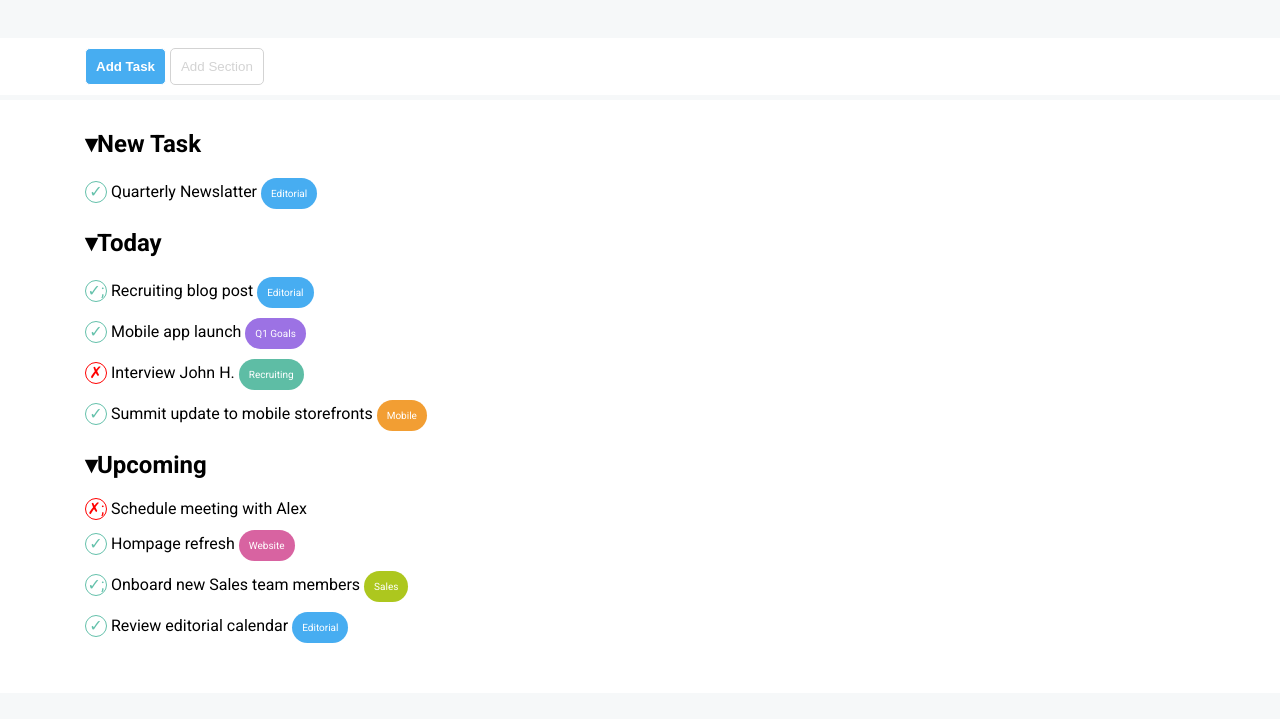
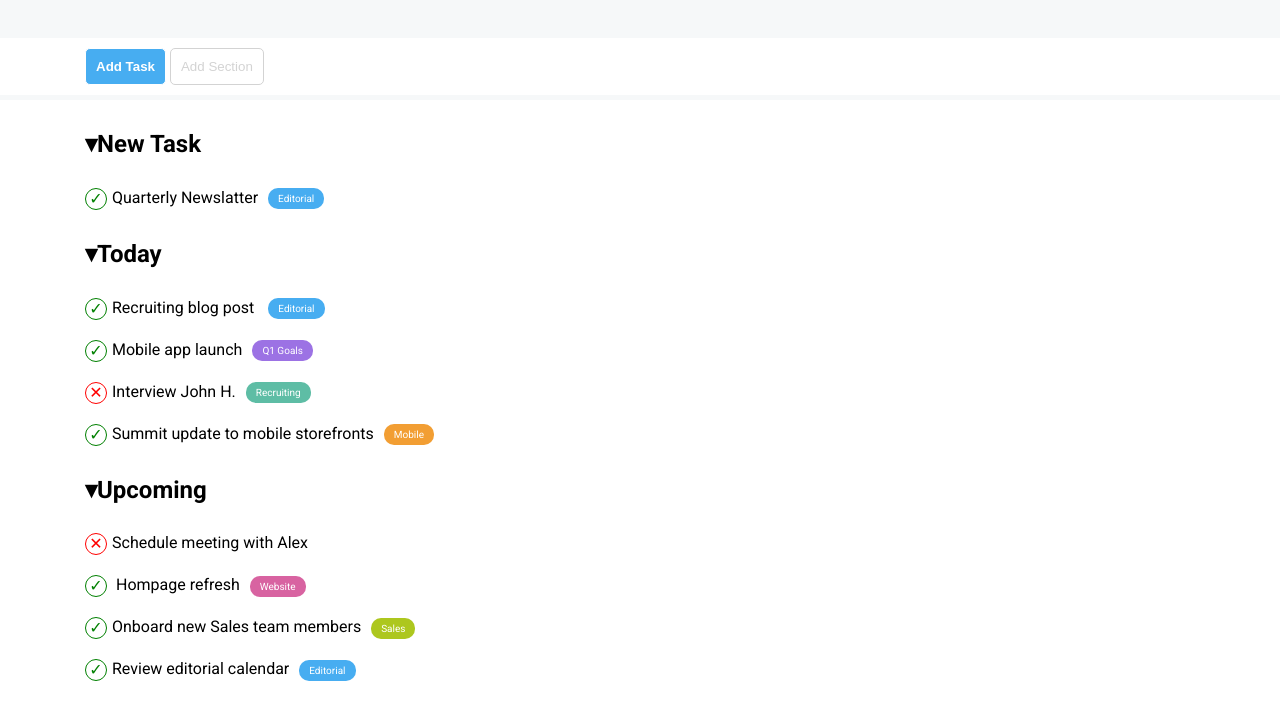
Before and after one commit to NicholasConti/html-css-toboolist, a plain HTML site: page index.html in a window 1280 px wide. Shown: the part 113-832 px from the top of the page. Before the commit the page ends 806 px from the top, so only its background shows below. Drawn offline with Linux system fonts and the light colour scheme.

Commit message:
corretto

```diff
--- a/css/style.css
+++ b/css/style.css
@@ -36,6 +36,7 @@ h1{
 .buttons{
     background-color: white;
     padding: 10px 85px;
+    font-family: inherit;
 
 }
 
@@ -63,42 +64,48 @@ h1{
     padding: 10px 85px 50px;
     margin-top: 5px;
 }
-.row{
-    margin-top: 10px;
-}
 
-/* classi check e cross */
-.circle{
-    display: inline-block;
-    border: 1px solid;
-    width: 20px;
-    height: 20px;
-    border-radius: 50%;
-    text-align: center;
-}
-
-
-.green{
-    color: #64c1ab;
-    border-color: #64c1ab;
+.list> ul{
+    list-style-type: none;
+    padding: 0px;
 
 }
 
-.red{
+.list h2::before{
+    content:'\25BE';
+}
+
+.list li.circle::before{
+    display: inline-block;
+    width: 20px;
+    height: 20px;
+    margin-right: 5px;
+    vertical-align: middle;
+    border-radius: 50%;
+    border: 1px solid green;
+    content: '\2713';
+    text-align: center;
+    color: green;
+    line-height: 20px;
+    margin-top: 10px;
+    margin-bottom: 10px;
+}
+
+.list li.notdone::before{
     color: red;
     border-color: red;
+    content: '\2715';
 }
 
-
-/* classi etichette colorate */
-.etichetta{
+.tag{
     display: inline-block;
+    border-radius: 10px;
+    padding: 5px 10px;
+    margin-left: 10px;
+    vertical-align: middle;
     color: white;
-    padding: 10px;
-    border-radius: 20px;
     font-size: 10px;
 }
-
 .azzurra{
     background-color: #47adf1;
 }
--- a/index.html
+++ b/index.html
@@ -27,56 +27,46 @@
         <!-- /buttons -->
         <!-- liste -->
         <div class="list ">
-            <h2>&blacktriangledown;New Task</h2>
-            <div class="row">
-                <div class="circle green">&check;</div>
-                Quarterly Newslatter
-                <div class="etichetta azzurra">Editorial</div>
-            </div>
+            <h2>New Task</h2>
+            <ul>
+                <li class="circle">Quarterly Newslatter<span class="tag azzurra">Editorial</span></li>
+            </ul>
 
-            <h2>&blacktriangledown;Today</h2>
-            <div class="row">
-                <div class="circle green">&check;;</div>
-                Recruiting blog post
-                <div class="etichetta azzurra">Editorial</div>
-            </div>
-            <div class="row">
-                <div class="circle green">&check;</div>
-                Mobile app launch
-                <div class="etichetta viola">Q1 Goals</div>
-            </div>
-            <div class="row">
-                <div class="circle red">&cross;</div>
-                Interview John H.
-                <div class="etichetta verde">Recruiting</div>
-            </div>
-            <div class="row">
-                <div class="circle green">&check;</div>
-                Summit update to mobile storefronts
-                <div class="etichetta arancio">Mobile</div>
-            </div>
+            <h2>Today</h2>
+            <ul>
+                <li class="circle">Recruiting blog post <span class="tag azzurra">Editorial</span></li>
+                <li class="circle">Mobile app launch<span class="tag viola">Q1 Goals</span</li>
+                <li class="circle notdone ">Interview John H.<span class="tag verde">Recruiting</span</li>
+                <li class="circle">Summit update to mobile storefronts<span class="tag arancio">Mobile</span</li>
+            </ul>
 
-            <h2>&blacktriangledown;Upcoming</h2>
-            <div class="row">
+            <h2>Upcoming</h2>
+            <ul>
+                <li class="circle notdone">Schedule meeting with Alex</li>
+                <li class="circle"> Hompage refresh<span class="tag rosa">Website</span</li>
+                <li class="circle">Onboard new Sales team members<span class="tag verdescuro">Sales</span</li>
+                <li class="circle">Review editorial calendar<span class="tag azzurra">Editorial</span</li>
+            </ul>
+            <!-- <div class="row">
                 <div class="circle red">&cross;;</div>
-                Schedule meeting with Alex
+
 
             </div>
             <div class="row">
                 <div class="circle green">&check;</div>
-                Hompage refresh
+
                 <div class="etichetta rosa">Website</div>
             </div>
             <div class="row">
                 <div class="circle green">&check;;</div>
-                Onboard new Sales team members
+
                 <div class="etichetta verdescuro">Sales</div>
             </div>
             <div class="row">
                 <div class="circle green">&check;</div>
-                Review editorial calendar
+
                 <div class="etichetta azzurra">Editorial</div>
-            </div>
+            </div> -->
 
         </div>
         <!-- /liste -->
```
